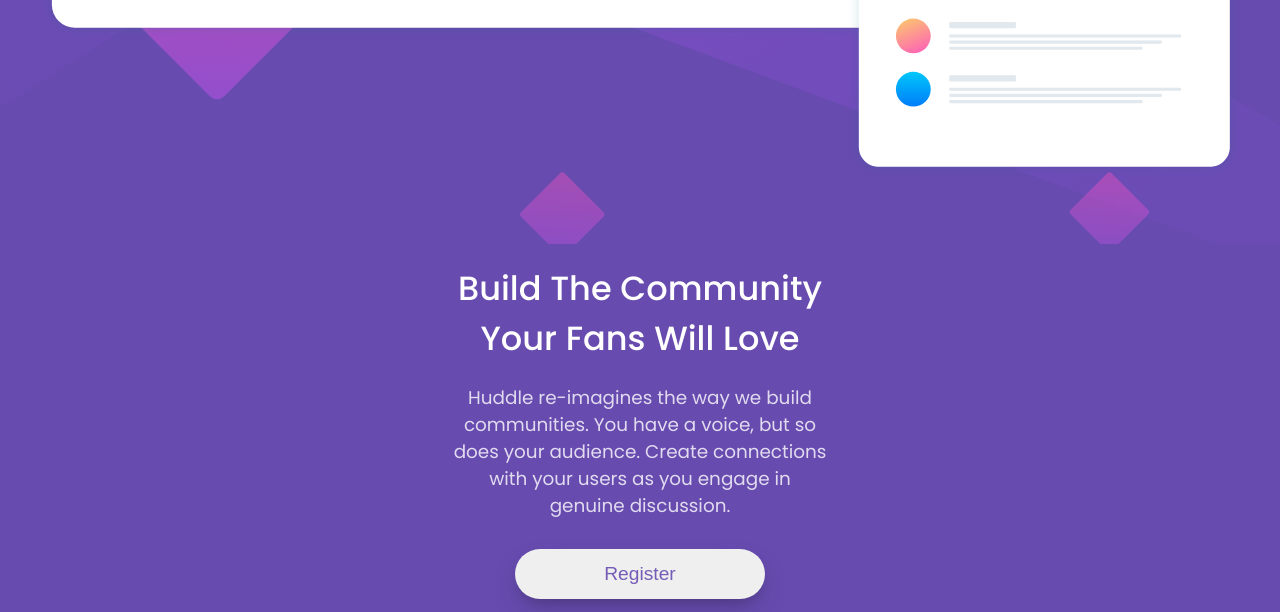
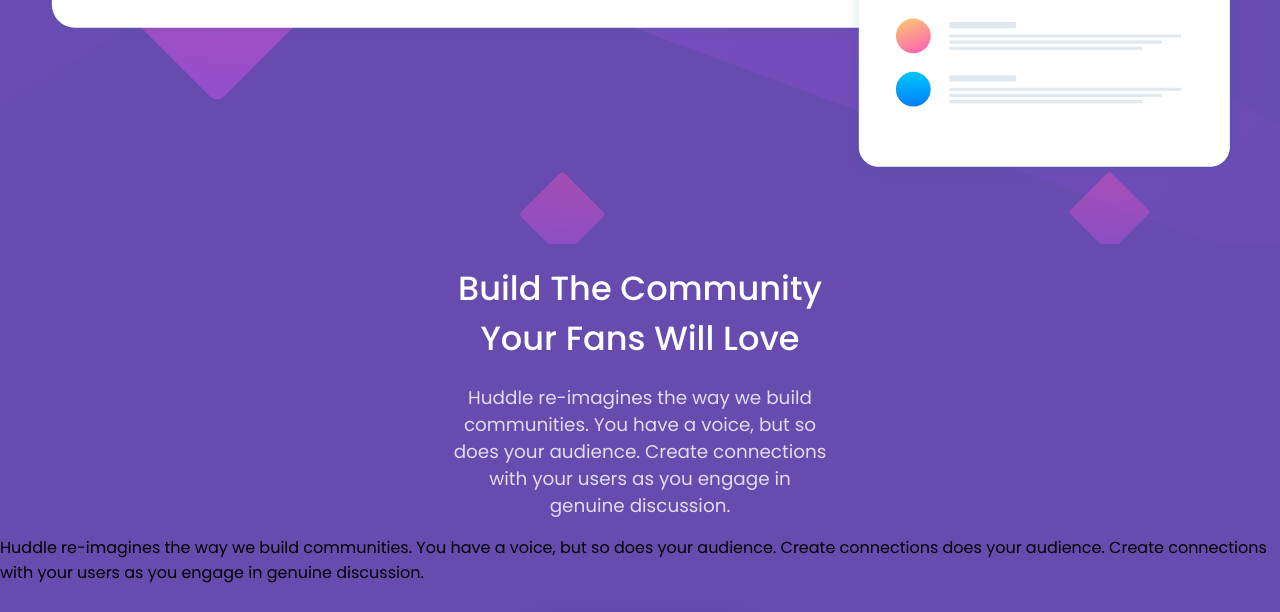
Before and after one commit to youngjorisky/huddle-landing-page-with-single-introductory-section-master, a plain HTML site: page index.html in a window 1280 px wide. Shown: the part 895-1507 px from the top of the page. Drawn offline with Linux system fonts and the light colour scheme.

Commit message:
Update index.html

```diff
--- a/index.html
+++ b/index.html
@@ -35,6 +35,13 @@
         <li>with your users as you engage in</li>
         <li>genuine discussion. </li>
       </ul>
+      <p>
+        Huddle re-imagines the way we build communities.
+        You have a voice, but so does your audience. Create connections
+        does your audience. Create connections
+        with your users as you engage in
+        genuine discussion.
+      </p>
       <div class="center-button">
         <button>Register</button>
       </div>
@@ -54,5 +61,6 @@
       Coded by <a href="#">Jojo Young</a>.
     </p>
   </footer>
+  <script src="script.js"></script>
 </body>
 </html>
```
